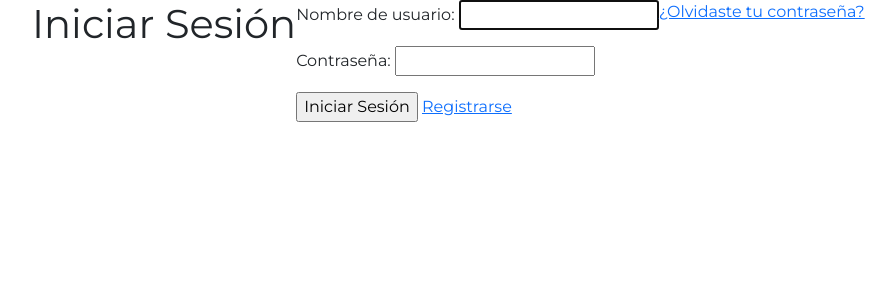
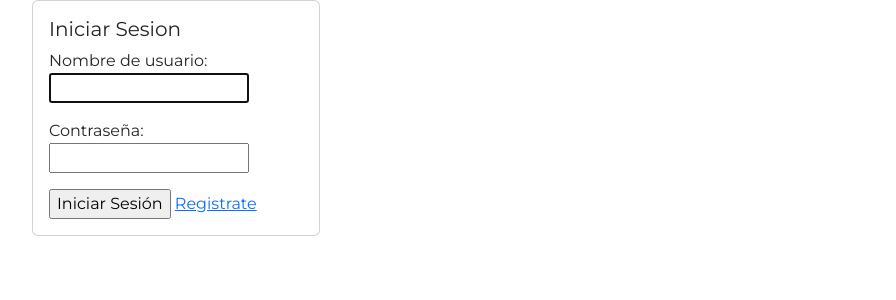
Before and after one commit to fegenau/brenning_motors, a Django app: page /login/ in a window 1280 px wide. Shown: the part 122-422 px from the top of the page, without its empty margins (50-946 px from the left). Run offline with Django 4.2, Linux system fonts and the light colour scheme.

Commit message:
modificaciones

```diff
--- a/ventas/templates/login.html
+++ b/ventas/templates/login.html
@@ -3,18 +3,19 @@
 {% load static %}
 
 {% block content %}
+
 <div class="container">
-    <h1>Iniciar Sesión</h1>
-
     <form method="post">
-        {% csrf_token %}
-        {{ form.as_p }}
-        <input type="submit" value="Iniciar Sesión">
-        <a href="../registro/">Registrarse</a>
+        <div class="card" style="width: 18rem;">
+        <div class="card-body">
+          <h5 class="card-title">Iniciar Sesion</h5>
+            {% csrf_token %}
+            {{ form.as_p }}
+            <input type="submit" value="Iniciar Sesión">
+            <a href="../registro/" class="card-link">Registrate</a>
+        </div>
+      </div>
     </form>
-    <br>
-        <a href="">¿Olvidaste tu contraseña?</a>
-
 </div>
 
 {% endblock %}
--- a/ventas/templates/registro.html
+++ b/ventas/templates/registro.html
@@ -6,7 +6,7 @@
 
 {% if messages %}
 
-<div class="container">
+
     <ul class="messages">
         {% for message in messages %}
             <li{% if message.tags %} class="{{ message.tags }}"{% endif %}>{{ message }}</li>
@@ -14,6 +14,7 @@
     </ul>
         {% endif %}
 
+<div class="container"></div>
     <h1>Registro de Usuario</h1>
         <form method="post">
             {% csrf_token %}
```
Also changed, not shown: BrenningMotors.db. Lines whose indentation alone changed are shown as unchanged.
